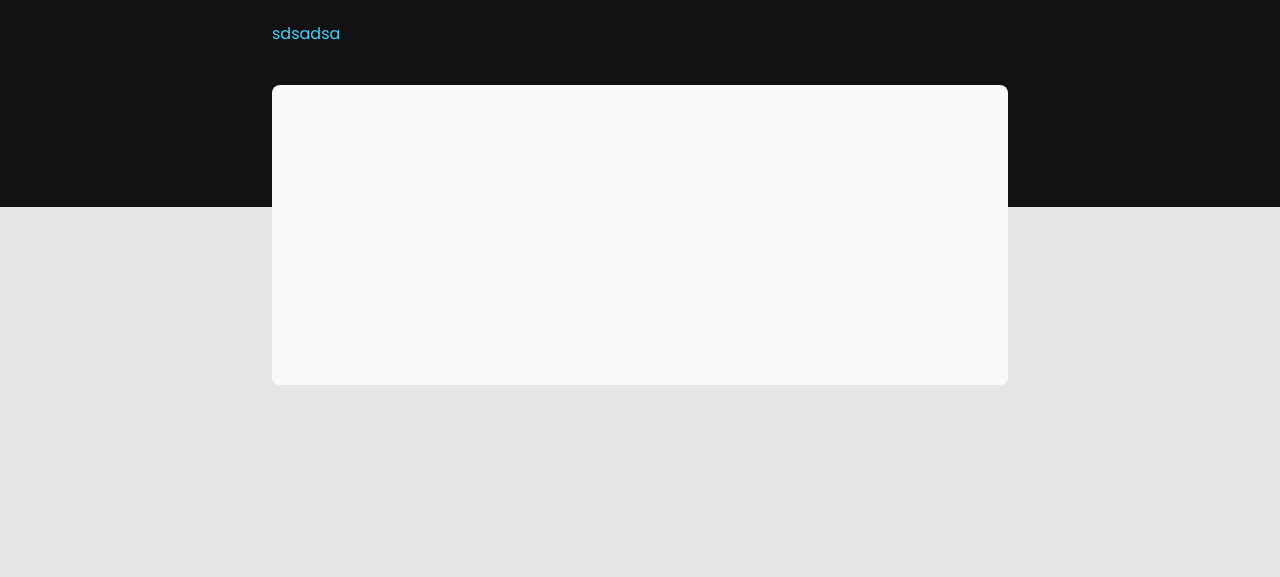
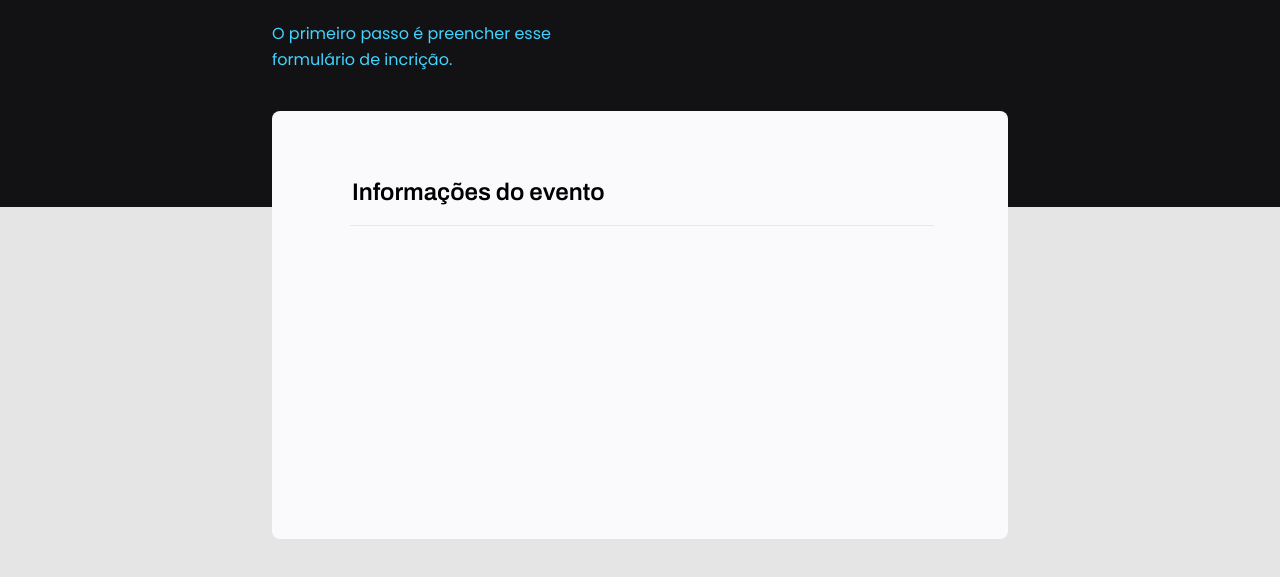
Before and after one commit to MiPigurim/Rocketseat-Formul-rio, a plain HTML site: page index.html in a window 1280 px wide. Shown: the part 161-738 px from the top of the page. Drawn offline with Linux system fonts and the light colour scheme.

Commit message:
feat: grouping fiels with fieldset e legend

```diff
--- a/index.html
+++ b/index.html
@@ -15,10 +15,14 @@
   <div class="page">
     <header>
       <h1>Crie e compartilhe seus eventos</h1>
-      <p>sdsadsa</p>
+      <p>O primeiro passo é preencher esse formulário de incrição.</p>
     </header>
 
-    <form action=""></form>
+    <form action="">
+      <fieldset>
+        <legend>Informações do evento</legend>
+      </fieldset>
+    </form>
 
   </div>
 
--- a/style.css
+++ b/style.css
@@ -44,6 +44,20 @@ form {
   margin-top: 38px;
   background: #FAFAFC;
   border-radius: 8px;
+  min-height: 300px;
+  padding: 64px;
+}
 
-  min-height: 300px;
+fieldset {
+  border: none;
 }
+
+fieldset legend {
+  font-family: 'Archivo', sans-serif;
+  font-weight: 600;
+  font-size: 24px;
+  line-height: 34px;
+  width: 100%;
+  border-bottom: 1px solid #E6E6F0;
+  padding-bottom: 16px;
+}
```
